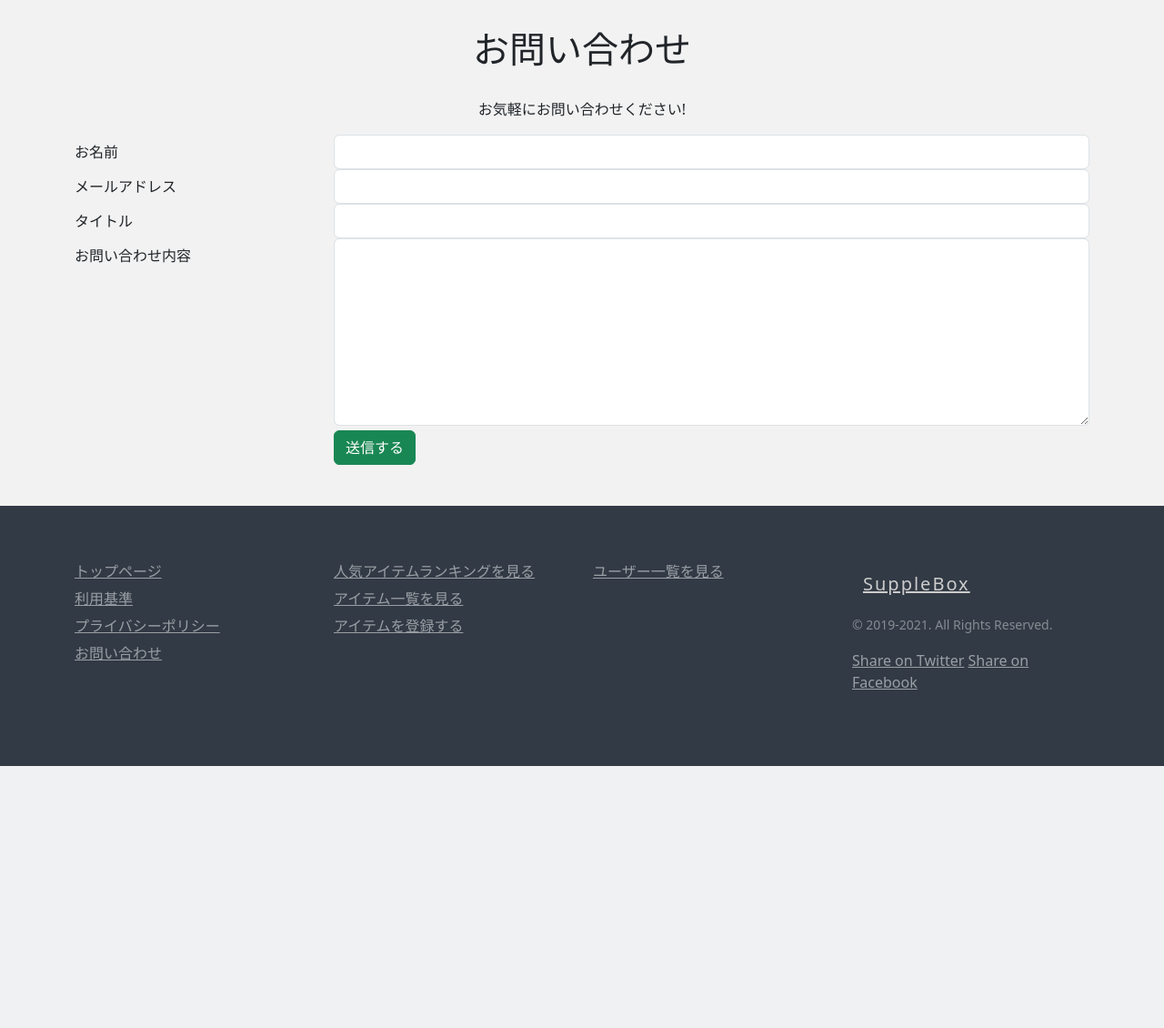
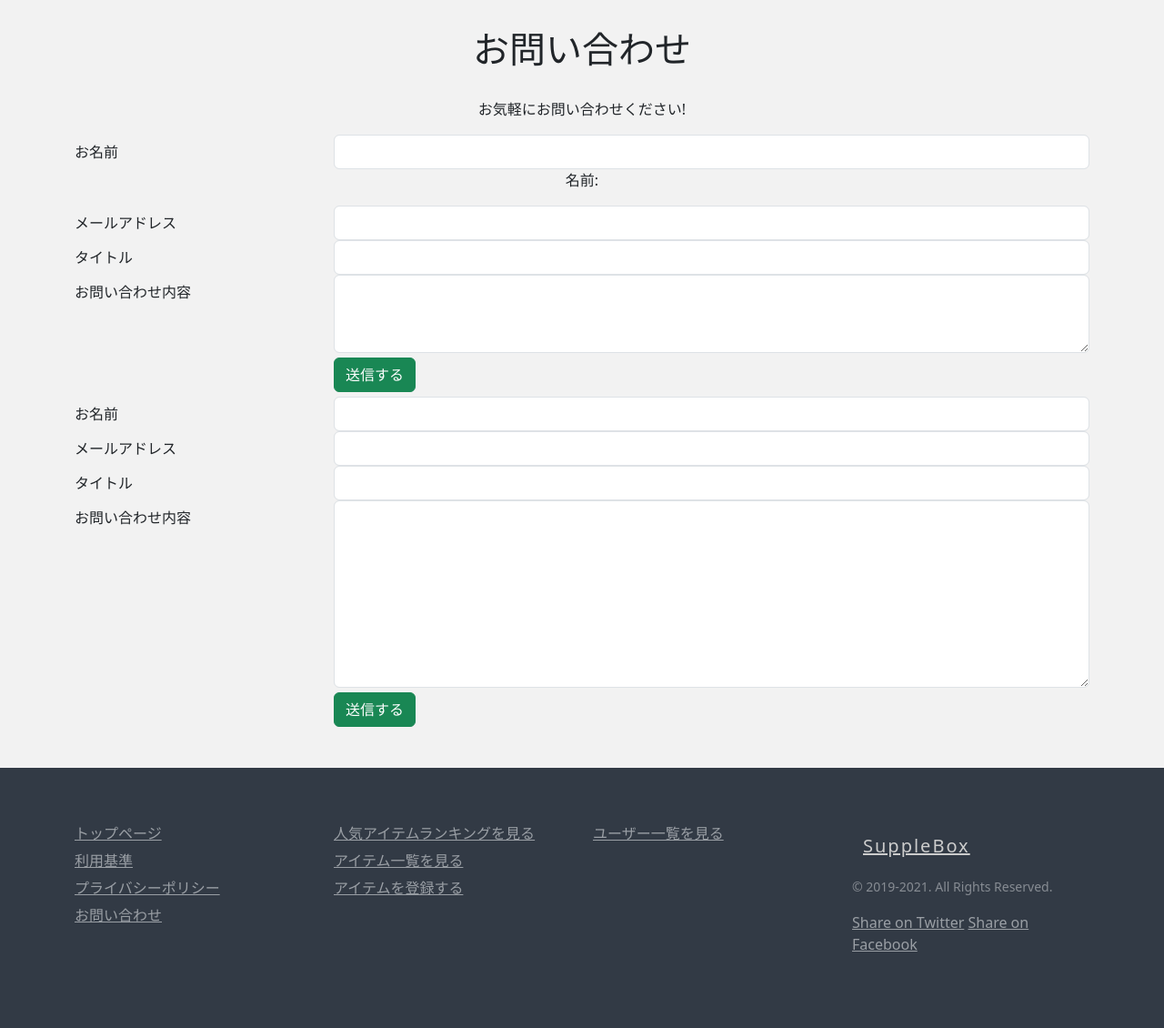
Before and after one commit to yuki0920/supplebox, a Rails app: page /contacts in a window 1280 px wide. Shown: the part 64-1194 px from the top of the page at 91% size. Before the commit the page ends 906 px from the top, so only its background shows below. Run offline with Rails 7, Linux system fonts and the light colour scheme; style sheets or scripts are compiled from the project's sources; parts of the project's set-up code (start-up, migrations or seed data) failed here and were passed over; some libraries are stand-ins or nearby versions.

Commit message:
問い合わせフォーム仮実装

```diff
--- a/app/javascript/ContactMessage.vue
+++ b/app/javascript/ContactMessage.vue
@@ -1,14 +1,51 @@
 <template>
   <div id="app">
-    <p>{{ message }}</p>
+    <h1>お問い合わせ</h1>
+    <p>お気軽にお問い合わせください!</p>
+    <form>
+      <div class="form-group row">
+        <label for="contact_name" class="col-sm-3 col-form-label">お名前</label>
+        <div class="col-sm-9">
+          <input v-model="name" type="text" class="form-control" id="contact_name">
+        </div>
+        <!-- NOTE: 双方向バインディング検証用 -->
+        <p>名前: {{ name }}</p>
+      </div>
+      <div class="form-group row">
+        <label for="contact_email" class="col-sm-3 col-form-label">メールアドレス</label>
+        <div class="col-sm-9">
+          <input type="email" class="form-control" id="contact_email">
+        </div>
+      </div>
+      <div class="form-group row">
+        <label for="contact_title" class="col-sm-3 col-form-label">タイトル</label>
+        <div class="col-sm-9">
+          <input type="text" class="form-control" id="contact_title">
+        </div>
+      </div>
+      <div class="form-group row">
+        <label for="contact_content" class="col-sm-3 col-form-label">お問い合わせ内容</label>
+        <div class="col-sm-9">
+          <textarea class="form-control" id="contact_content" rows="3"></textarea>
+        </div>
+      </div>
+      <div class="form-group row justify-content-end">
+        <div class="col-sm-9">
+          <button type="submit" class="btn btn-success">送信する</button>
+        </div>
+      </div>
+    </form>
   </div>
 </template>
 
 <script>
 export default {
-  data: function () {
+  data() {
     return {
-      message: "お気軽にお問い合わせください!"
+      name: "",
+      email: "",
+      title: "",
+      content: ""
     }
   }
 }
--- a/app/views/contacts/new.html.haml
+++ b/app/views/contacts/new.html.haml
@@ -1,10 +1,9 @@
 = javascript_pack_tag 'contact_message'
 
 - breadcrumb :contact
-%h1 お問い合わせ
 
 #contact_message
-  {{ message }}
+
 / お問い合わせ入力フォーム
 = form_for @contact do |f|
   / エラーメッセージ
```
